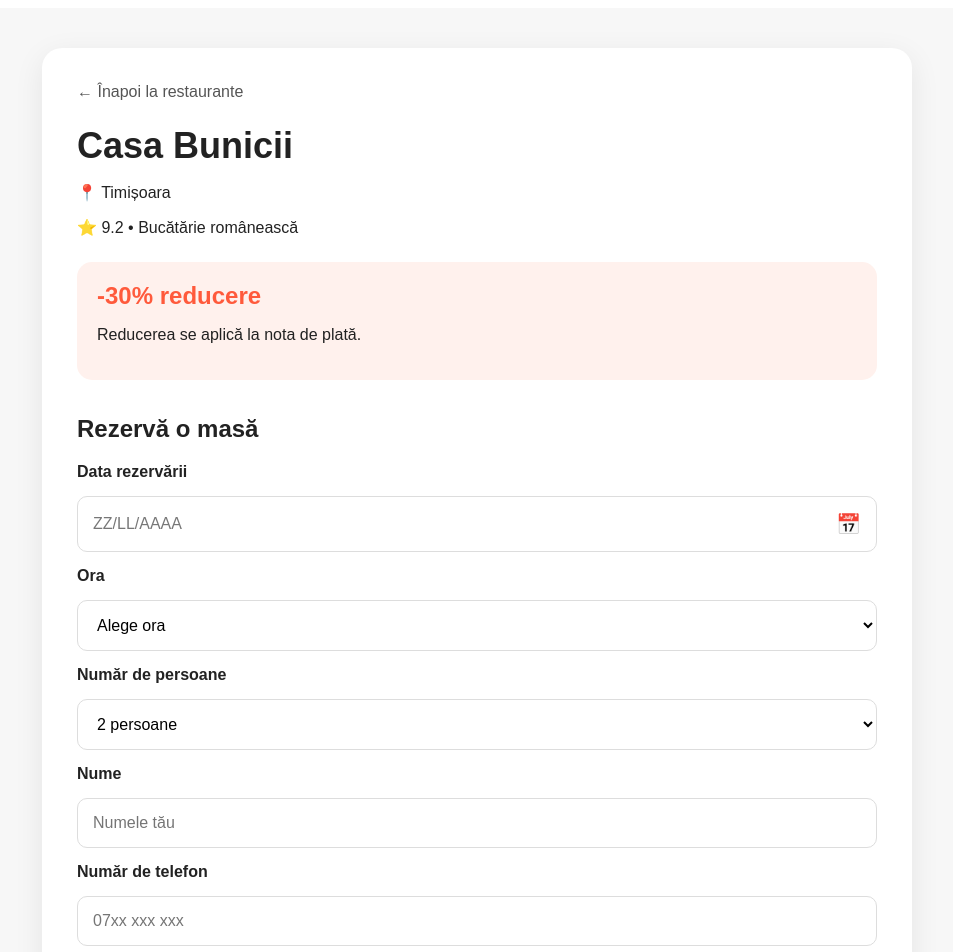
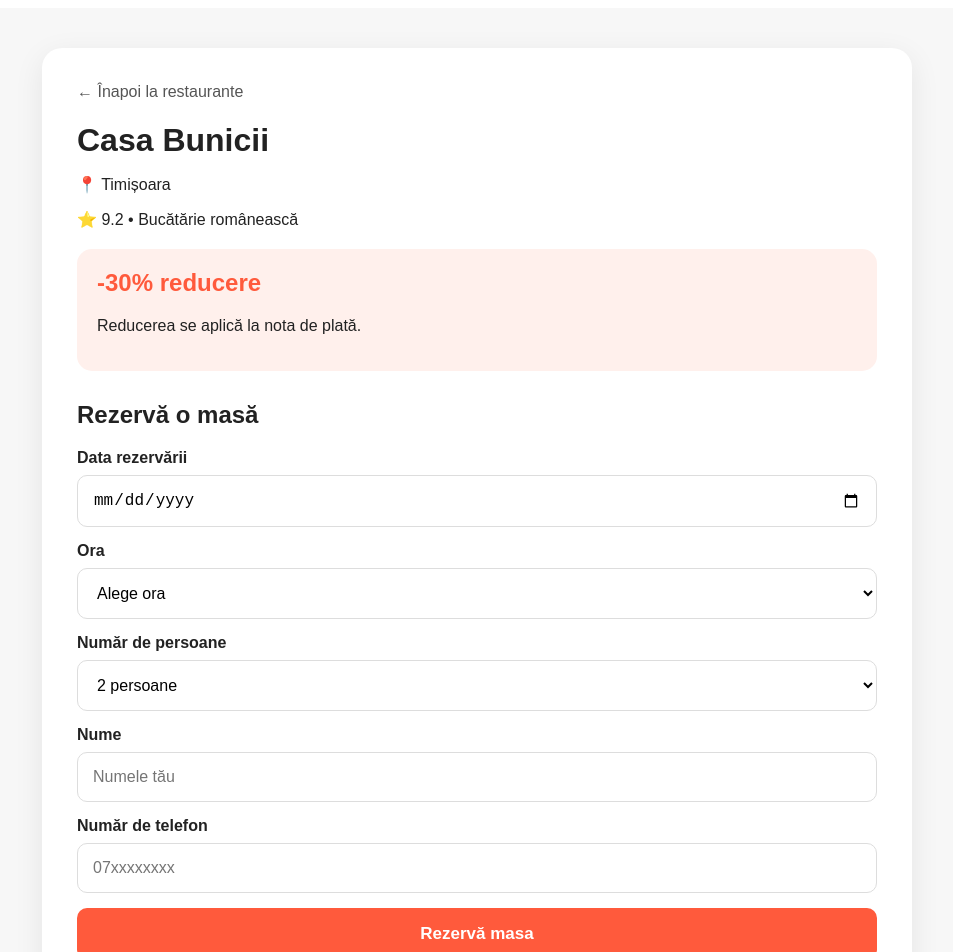
Before and after one commit to masago1/masago1, a Next.js app: page /restaurant in a window 1280 px wide. Shown: the top 952 px of the page, without its empty margins (163-1116 px from the left). Built offline with nearby package versions, Linux system fonts and the light colour scheme.

Commit message:
Update page.js

```diff
--- a/app/restaurant/page.js
+++ b/app/restaurant/page.js
@@ -3,218 +3,56 @@
 import { useState } from "react";
 
 export default function RestaurantPage() {
-  const today = new Date();
-  today.setHours(0, 0, 0, 0);
-
-  const [selectedDate, setSelectedDate] = useState(null);
-  const [calendarOpen, setCalendarOpen] = useState(false);
-
-  const [calendarMonth, setCalendarMonth] = useState(
-    today.getMonth()
-  );
-  const [calendarYear, setCalendarYear] = useState(
-    today.getFullYear()
-  );
-
+  const [date, setDate] = useState("");
   const [time, setTime] = useState("");
   const [guests, setGuests] = useState("2");
   const [name, setName] = useState("");
   const [phone, setPhone] = useState("");
-
   const [message, setMessage] = useState("");
   const [loading, setLoading] = useState(false);
 
-  const monthNames = [
-    "Ianuarie",
-    "Februarie",
-    "Martie",
-    "Aprilie",
-    "Mai",
-    "Iunie",
-    "Iulie",
-    "August",
-    "Septembrie",
-    "Octombrie",
-    "Noiembrie",
-    "Decembrie",
-  ];
-
-  const weekDays = [
-    "Lu",
-    "Ma",
-    "Mi",
-    "Jo",
-    "Vi",
-    "Sâ",
-    "Du",
-  ];
-
-  function formatDateDisplay(date) {
-    if (!date) return "";
-
-    const day = String(date.getDate()).padStart(2, "0");
-    const month = String(date.getMonth() + 1).padStart(2, "0");
-    const year = date.getFullYear();
-
+  // Transformă YYYY-MM-DD în ZZ/LL/AAAA pentru afișare
+  function formatDateRomanian(value) {
+    if (!value) return "";
+    const [year, month, day] = value.split("-");
     return `${day}/${month}/${year}`;
   }
 
-  function formatDateSupabase(date) {
-    const day = String(date.getDate()).padStart(2, "0");
-    const month = String(date.getMonth() + 1).padStart(2, "0");
-    const year = date.getFullYear();
+  async function handleReservation() {
+    setMessage("");
 
-    return `${year}-${month}-${day}`;
-  }
-
-  function getCalendarDays() {
-    const firstDay = new Date(
-      calendarYear,
-      calendarMonth,
-      1
-    );
-
-    const lastDay = new Date(
-      calendarYear,
-      calendarMonth + 1,
-      0
-    );
-
-    const numberOfDays = lastDay.getDate();
-
-    let firstDayIndex = firstDay.getDay();
-
-    // Transformăm:
-    // Duminică = 0 în JS
-    // în calendarul nostru Luni = 0
-    firstDayIndex =
-      firstDayIndex === 0 ? 6 : firstDayIndex - 1;
-
-    const days = [];
-
-    for (let i = 0; i < firstDayIndex; i++) {
-      days.push(null);
-    }
-
-    for (let day = 1; day <= numberOfDays; day++) {
-      days.push(day);
-    }
-
-    return days;
-  }
-
-  function previousMonth() {
-    let newMonth = calendarMonth - 1;
-    let newYear = calendarYear;
-
-    if (newMonth < 0) {
-      newMonth = 11;
-      newYear -= 1;
-    }
-
-    const firstOfNewMonth = new Date(
-      newYear,
-      newMonth,
-      1
-    );
-
-    const firstOfCurrentMonth = new Date(
-      today.getFullYear(),
-      today.getMonth(),
-      1
-    );
-
-    if (firstOfNewMonth < firstOfCurrentMonth) {
+    if (!date) {
+      setMessage("Alege data rezervării.");
       return;
     }
 
-    setCalendarMonth(newMonth);
-    setCalendarYear(newYear);
-  }
-
-  function nextMonth() {
-    let newMonth = calendarMonth + 1;
-    let newYear = calendarYear;
-
-    if (newMonth > 11) {
-      newMonth = 0;
-      newYear += 1;
-    }
-
-    setCalendarMonth(newMonth);
-    setCalendarYear(newYear);
-  }
-
-  function selectDay(day) {
-    const date = new Date(
-      calendarYear,
-      calendarMonth,
-      day
-    );
-
-    date.setHours(0, 0, 0, 0);
-
-    if (date < today) {
+    if (!time) {
+      setMessage("Alege ora rezervării.");
       return;
     }
 
-    setSelectedDate(date);
-    setCalendarOpen(false);
-    setMessage("");
+    if (!name.trim()) {
+      setMessage("Introdu numele.");
+      return;
     }
 
-  function isPastDay(day) {
-    if (!day) return false;
-
-    const date = new Date(
-      calendarYear,
-      calendarMonth,
-      day
-    );
-
-    date.setHours(0, 0, 0, 0);
-
-    return date < today;
+    if (!phone.trim()) {
+      setMessage("Introdu numărul de telefon.");
+      return;
     }
 
-  function isSelectedDay(day) {
-    if (!selectedDate || !day) return false;
+    const supabaseUrl = process.env.NEXT_PUBLIC_SUPABASE_URL;
+    const supabaseKey =
+      process.env.NEXT_PUBLIC_SUPABASE_PUBLISHABLE_KEY;
 
-    return (
-      selectedDate.getDate() === day &&
-      selectedDate.getMonth() === calendarMonth &&
-      selectedDate.getFullYear() === calendarYear
-    );
-  }
-
-  async function handleReservation() {
-    if (
-      !selectedDate ||
-      !time ||
-      !name.trim() ||
-      !phone.trim()
-    ) {
-      setMessage("Completează toate câmpurile.");
+    if (!supabaseUrl || !supabaseKey) {
+      setMessage("Lipsesc setările Supabase.");
       return;
     }
 
     setLoading(true);
-    setMessage("");
 
     try {
-      const supabaseUrl =
-        process.env.NEXT_PUBLIC_SUPABASE_URL;
-
-      const supabaseKey =
-        process.env.NEXT_PUBLIC_SUPABASE_PUBLISHABLE_KEY;
-
-      if (!supabaseUrl || !supabaseKey) {
-        setMessage(
-          "Conexiunea cu baza de date nu este configurată."
-        );
-        return;
-      }
-
       const response = await fetch(
         `${supabaseUrl}/rest/v1/reservations`,
         {
@@ -222,15 +60,13 @@ export default function RestaurantPage() {
 
           headers: {
             apikey: supabaseKey,
-            Authorization: `Bearer ${supabaseKey}`,
             "Content-Type": "application/json",
             Prefer: "return=representation",
           },
 
           body: JSON.stringify({
             restaurant_name: "Casa Bunicii",
-            reservation_date:
-              formatDateSupabase(selectedDate),
+            reservation_date: date,
             reservation_time: time,
             guests: Number(guests),
             customer_name: name.trim(),
@@ -240,48 +76,48 @@ export default function RestaurantPage() {
         }
       );
 
+      const result = await response.text();
+
       if (!response.ok) {
-        const errorText = await response.text();
-
-        console.error(errorText);
-
-        setMessage(
-          "A apărut o eroare la rezervare."
-        );
-
+        console.error("Supabase error:", result);
+        setMessage(`Eroare Supabase: ${result}`);
         return;
       }
 
-      setMessage(
-        "Rezervarea a fost trimisă cu succes! ✅"
-      );
+      setMessage("✅ Rezervarea a fost trimisă cu succes!");
 
-      setSelectedDate(null);
+      // Golim formularul după rezervare
+      setDate("");
       setTime("");
       setGuests("2");
       setName("");
       setPhone("");
     } catch (error) {
       console.error(error);
-
-      setMessage(
-        "A apărut o eroare la rezervare."
-      );
+      setMessage(`Eroare: ${error.message}`);
     } finally {
       setLoading(false);
     }
   }
 
-  const calendarDays = getCalendarDays();
-
-  const fieldStyle = {
+  const inputStyle = {
     width: "100%",
-    boxSizing: "border-box",
     padding: "15px",
     borderRadius: "10px",
     border: "1px solid #ddd",
     fontSize: "16px",
+    boxSizing: "border-box",
     background: "white",
+  };
+
+  const labelStyle = {
+    display: "block",
+    marginBottom: "8px",
+    fontWeight: "bold",
+  };
+
+  const fieldStyle = {
+    marginBottom: "15px",
   };
 
   return (
@@ -301,8 +137,7 @@ export default function RestaurantPage() {
           background: "white",
           padding: "35px",
           borderRadius: "20px",
-          boxShadow:
-            "0 8px 30px rgba(0,0,0,0.08)",
+          boxShadow: "0 8px 30px rgba(0,0,0,0.08)",
         }}
       >
         <a
@@ -315,429 +150,146 @@ export default function RestaurantPage() {
           ← Înapoi la restaurante
         </a>
 
-        <h1
-          style={{
-            fontSize: "36px",
-            marginBottom: "10px",
-          }}
-        >
+        <h1 style={{ fontSize: "32px", marginBottom: "10px" }}>
           Casa Bunicii
         </h1>
 
         <p>📍 Timișoara</p>
-
-        <p>
-          ⭐ 9.2 • Bucătărie românească
-        </p>
+        <p>⭐ 9.2 • Bucătărie românească</p>
 
         <div
           style={{
-            background: "#fff1ed",
+            background: "#fff0ec",
             padding: "20px",
             borderRadius: "15px",
-            marginTop: "25px",
+            marginTop: "20px",
+            marginBottom: "30px",
           }}
         >
           <h2
             style={{
               color: "#ff5a3c",
-              margin: 0,
+              marginTop: "0",
             }}
           >
             -30% reducere
           </h2>
 
-          <p>
-            Reducerea se aplică la nota de plată.
-          </p>
+          <p>Reducerea se aplică la nota de plată.</p>
         </div>
 
-        <h2
+        <h2>Rezervă o masă</h2>
+
+        {/* DATA */}
+        <div style={fieldStyle}>
+          <label style={labelStyle}>Data rezervării</label>
+
+          <input
+            type="date"
+            value={date}
+            min={new Date().toISOString().split("T")[0]}
+            onChange={(e) => setDate(e.target.value)}
+            style={inputStyle}
+          />
+
+          {date && (
+            <div
               style={{
-            marginTop: "35px",
+                marginTop: "7px",
+                fontSize: "14px",
+                color: "#666",
               }}
             >
-          Rezervă o masă
-        </h2>
-
-        <div
-          style={{
-            display: "grid",
-            gap: "15px",
-            marginTop: "20px",
-          }}
-        >
-          {/* DATA */}
-
-          <label
-            style={{
-              fontWeight: "bold",
-            }}
-          >
-            Data rezervării
-          </label>
-
-          <div
-            style={{
-              position: "relative",
-            }}
-          >
-            <button
-              type="button"
-              onClick={() =>
-                setCalendarOpen(!calendarOpen)
-              }
-              style={{
-                ...fieldStyle,
-                textAlign: "left",
-                cursor: "pointer",
-                display: "flex",
-                justifyContent: "space-between",
-                alignItems: "center",
-                color: selectedDate
-                  ? "#222"
-                  : "#777",
-              }}
-            >
-              <span>
-                {selectedDate
-                  ? formatDateDisplay(selectedDate)
-                  : "ZZ/LL/AAAA"}
-              </span>
-
-              <span style={{ fontSize: "20px" }}>
-                📅
-              </span>
-            </button>
-
-            {calendarOpen && (
-              <div
-                style={{
-                  position: "absolute",
-                  top: "60px",
-                  left: 0,
-                  width: "320px",
-                  maxWidth: "100%",
-                  background: "white",
-                  borderRadius: "15px",
-                  padding: "18px",
-                  boxShadow:
-                    "0 10px 35px rgba(0,0,0,0.18)",
-                  border: "1px solid #eee",
-                  zIndex: 100,
-                }}
-              >
-                {/* HEADER CALENDAR */}
-
-                <div
-                  style={{
-                    display: "flex",
-                    justifyContent:
-                      "space-between",
-                    alignItems: "center",
-                    marginBottom: "18px",
-                  }}
-                >
-                  <button
-                    type="button"
-                    onClick={previousMonth}
-                    style={{
-                      border: "none",
-                      background: "#f3f3f3",
-                      width: "38px",
-                      height: "38px",
-                      borderRadius: "10px",
-                      cursor: "pointer",
-                      fontSize: "20px",
-                    }}
-                  >
-                    ‹
-                  </button>
-
-                  <strong
-                    style={{
-                      fontSize: "17px",
-                    }}
-                  >
-                    {monthNames[calendarMonth]}{" "}
-                    {calendarYear}
-                  </strong>
-
-                  <button
-                    type="button"
-                    onClick={nextMonth}
-                    style={{
-                      border: "none",
-                      background: "#f3f3f3",
-                      width: "38px",
-                      height: "38px",
-                      borderRadius: "10px",
-                      cursor: "pointer",
-                      fontSize: "20px",
-                    }}
-                  >
-                    ›
-                  </button>
-                </div>
-
-                {/* ZILE SAPTAMANA */}
-
-                <div
-                  style={{
-                    display: "grid",
-                    gridTemplateColumns:
-                      "repeat(7, 1fr)",
-                    gap: "5px",
-                    marginBottom: "8px",
-                  }}
-                >
-                  {weekDays.map((weekDay) => (
-                    <div
-                      key={weekDay}
-                      style={{
-                        textAlign: "center",
-                        fontSize: "12px",
-                        fontWeight: "bold",
-                        color: "#888",
-                      }}
-                    >
-                      {weekDay}
-                    </div>
-                  ))}
-                </div>
-
-                {/* ZILE CALENDAR */}
-
-                <div
-                  style={{
-                    display: "grid",
-                    gridTemplateColumns:
-                      "repeat(7, 1fr)",
-                    gap: "5px",
-                  }}
-                >
-                  {calendarDays.map(
-                    (day, index) => {
-                      if (!day) {
-                        return (
-                          <div
-                            key={`empty-${index}`}
-                          />
-                        );
-                      }
-
-                      const past =
-                        isPastDay(day);
-
-                      const selected =
-                        isSelectedDay(day);
-
-                      return (
-                        <button
-                          type="button"
-                          key={day}
-                          disabled={past}
-                          onClick={() =>
-                            selectDay(day)
-                          }
-                          style={{
-                            border: "none",
-                            height: "38px",
-                            borderRadius:
-                              "10px",
-                            cursor: past
-                              ? "not-allowed"
-                              : "pointer",
-                            background: selected
-                              ? "#ff5a3c"
-                              : "#f7f7f7",
-                            color: selected
-                              ? "white"
-                              : past
-                              ? "#bbb"
-                              : "#222",
-                            fontWeight: selected
-                              ? "bold"
-                              : "normal",
-                            opacity: past
-                              ? 0.55
-                              : 1,
-                          }}
-                        >
-                          {day}
-                        </button>
-                      );
-                    }
-                  )}
-                </div>
+              Data selectată:{" "}
+              <strong>{formatDateRomanian(date)}</strong>
             </div>
           )}
         </div>
 
         {/* ORA */}
-
-          <label
-            style={{
-              fontWeight: "bold",
-            }}
-          >
-            Ora
-          </label>
+        <div style={fieldStyle}>
+          <label style={labelStyle}>Ora</label>
 
           <select
             value={time}
-            onChange={(e) =>
-              setTime(e.target.value)
-            }
-            style={fieldStyle}
+            onChange={(e) => setTime(e.target.value)}
+            style={inputStyle}
           >
-            <option value="">
-              Alege ora
-            </option>
-
-            <option value="18:00">
-              18:00
-            </option>
-
-            <option value="18:30">
-              18:30
-            </option>
-
-            <option value="19:00">
-              19:00
-            </option>
-
-            <option value="19:30">
-              19:30
-            </option>
-
-            <option value="20:00">
-              20:00
-            </option>
-
-            <option value="20:30">
-              20:30
-            </option>
-
-            <option value="21:00">
-              21:00
-            </option>
+            <option value="">Alege ora</option>
+            <option value="18:00">18:00</option>
+            <option value="18:30">18:30</option>
+            <option value="19:00">19:00</option>
+            <option value="19:30">19:30</option>
+            <option value="20:00">20:00</option>
+            <option value="20:30">20:30</option>
+            <option value="21:00">21:00</option>
+            <option value="21:30">21:30</option>
           </select>
+        </div>
 
         {/* PERSOANE */}
-
-          <label
-            style={{
-              fontWeight: "bold",
-            }}
-          >
-            Număr de persoane
-          </label>
+        <div style={fieldStyle}>
+          <label style={labelStyle}>Număr de persoane</label>
 
           <select
             value={guests}
-            onChange={(e) =>
-              setGuests(e.target.value)
-            }
-            style={fieldStyle}
+            onChange={(e) => setGuests(e.target.value)}
+            style={inputStyle}
           >
-            <option value="1">
-              1 persoană
-            </option>
-
-            <option value="2">
-              2 persoane
-            </option>
-
-            <option value="3">
-              3 persoane
-            </option>
-
-            <option value="4">
-              4 persoane
-            </option>
-
-            <option value="5">
-              5 persoane
-            </option>
-
-            <option value="6">
-              6 persoane
-            </option>
-
-            <option value="7">
-              7 persoane
-            </option>
-
-            <option value="8">
-              8 persoane
-            </option>
+            <option value="1">1 persoană</option>
+            <option value="2">2 persoane</option>
+            <option value="3">3 persoane</option>
+            <option value="4">4 persoane</option>
+            <option value="5">5 persoane</option>
+            <option value="6">6 persoane</option>
+            <option value="7">7 persoane</option>
+            <option value="8">8 persoane</option>
           </select>
+        </div>
 
         {/* NUME */}
-
-          <label
-            style={{
-              fontWeight: "bold",
-            }}
-          >
-            Nume
-          </label>
+        <div style={fieldStyle}>
+          <label style={labelStyle}>Nume</label>
 
           <input
             type="text"
             placeholder="Numele tău"
             value={name}
-            onChange={(e) =>
-              setName(e.target.value)
-            }
-            style={fieldStyle}
+            onChange={(e) => setName(e.target.value)}
+            style={inputStyle}
           />
+        </div>
 
         {/* TELEFON */}
-
-          <label
-            style={{
-              fontWeight: "bold",
-            }}
-          >
-            Număr de telefon
-          </label>
+        <div style={fieldStyle}>
+          <label style={labelStyle}>Număr de telefon</label>
 
           <input
             type="tel"
-            placeholder="07xx xxx xxx"
+            placeholder="07xxxxxxxx"
             value={phone}
-            onChange={(e) =>
-              setPhone(e.target.value)
-            }
-            style={fieldStyle}
+            onChange={(e) => setPhone(e.target.value)}
+            style={inputStyle}
           />
+        </div>
 
-          {/* REZERVARE */}
-
+        {/* BUTON */}
         <button
-            type="button"
           onClick={handleReservation}
           disabled={loading}
           style={{
-              background: "#ff5a3c",
+            width: "100%",
+            background: loading ? "#aaa" : "#ff5a3c",
             color: "white",
             border: "none",
             borderRadius: "10px",
             padding: "16px",
             fontSize: "17px",
             fontWeight: "bold",
-              cursor: loading
-                ? "not-allowed"
-                : "pointer",
-              opacity: loading ? 0.7 : 1,
-              marginTop: "5px",
+            cursor: loading ? "not-allowed" : "pointer",
           }}
         >
-            {loading
-              ? "Se trimite..."
-              : "Rezervă masa"}
+          {loading ? "Se trimite..." : "Rezervă masa"}
         </button>
 
         {message && (
@@ -745,13 +297,14 @@ export default function RestaurantPage() {
             style={{
               textAlign: "center",
               fontWeight: "bold",
+              marginTop: "20px",
+              wordBreak: "break-word",
             }}
           >
             {message}
           </p>
         )}
       </div>
-      </div>
     </main>
   );
 }
```
Lines whose indentation alone changed are shown as unchanged.
